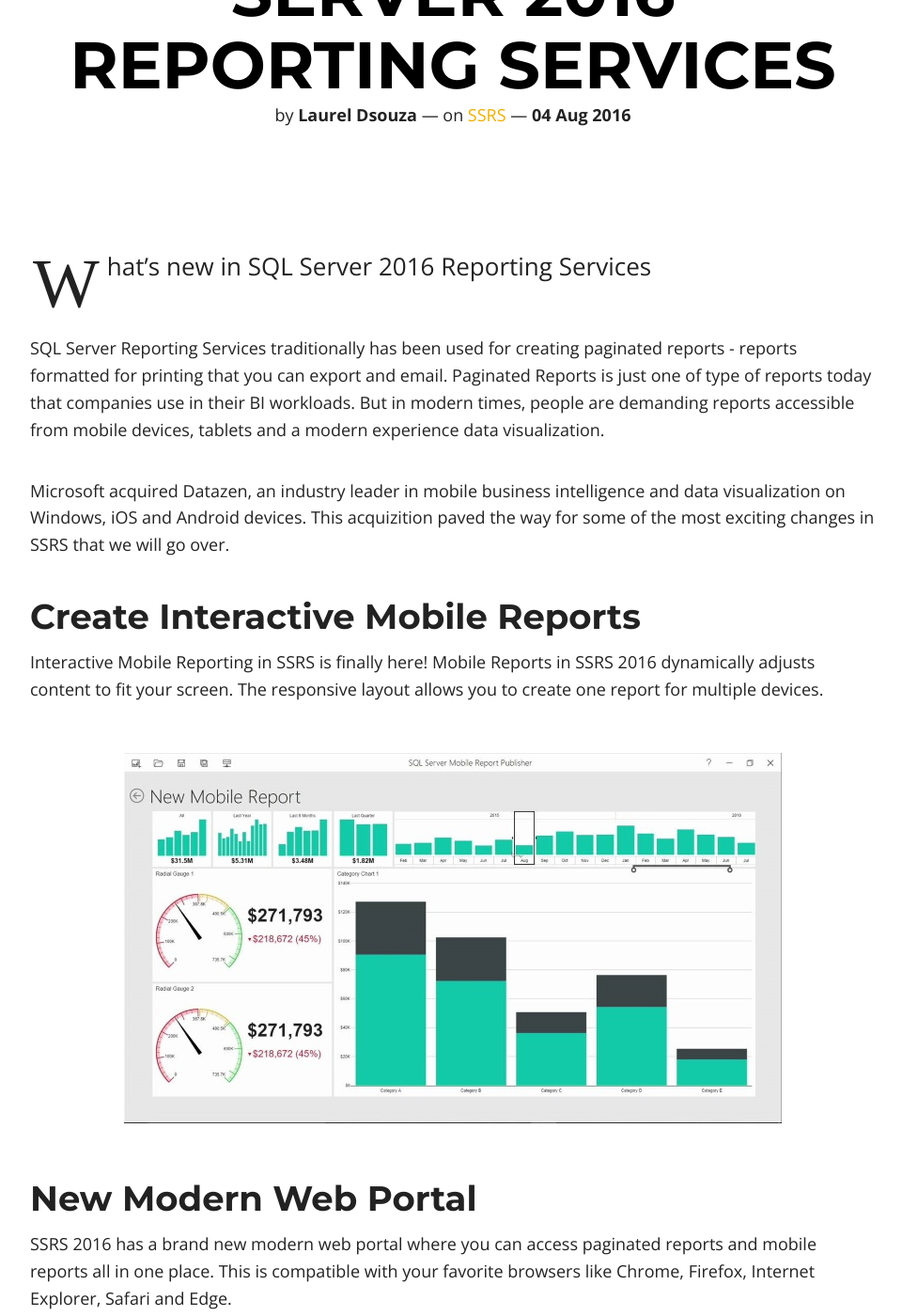
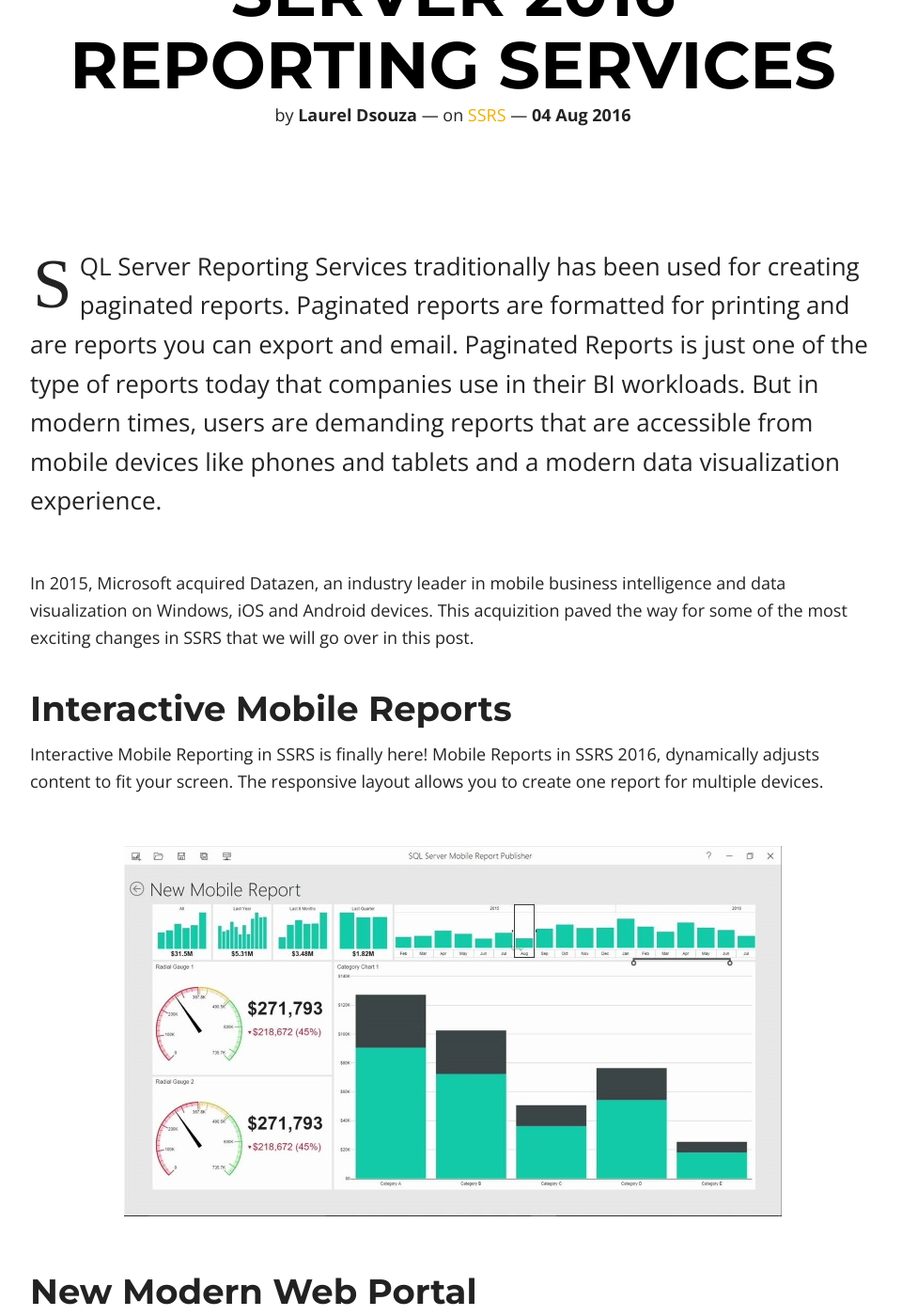
Before and after one commit to ldsouza/ldsouza.github.io, a Jekyll site: the page built from _posts/2016-08-04-what-s-new-in-sql-server-2016-reporting-services.md, in a window 1280 px wide and 1400 px high, scrolled down 343 px. Shown: the whole window at 94% size, without its empty margins (158-1118 px from the left). Built offline with Jekyll 4.4.1, drawn with Linux system fonts in a browser that asks for light colours; nearby versions of some CDN libraries; comment, search, counter and statistics services are not loaded; some of the changed text lies outside the part shown.

Commit message:
Update 2016-08-04-what-s-new-in-sql-server-2016-reporting-services.md

```diff
--- a/_posts/2016-08-04-what-s-new-in-sql-server-2016-reporting-services.md
+++ b/_posts/2016-08-04-what-s-new-in-sql-server-2016-reporting-services.md
@@ -10,21 +10,20 @@
 categories:
   - SSRS
 ---
-What's new in SQL Server 2016 Reporting Services
 
-SQL Server Reporting Services traditionally has been used for creating paginated reports - reports formatted for printing that you can export and email. Paginated Reports is just one of type of reports today that companies use in their BI workloads. But in modern times, people are demanding reports accessible from mobile devices, tablets and a modern experience data visualization.
+SQL Server Reporting Services traditionally has been used for creating paginated reports. Paginated reports are formatted for printing and are reports you can export and email. Paginated Reports is just one of the type of reports today that companies use in their BI workloads. But in modern times, users are demanding reports that are accessible from mobile devices like phones and tablets and a modern data visualization experience.
 
-Microsoft acquired Datazen, an industry leader in mobile business intelligence and data visualization on Windows, iOS and Android devices. This acquizition paved the way for some of the most exciting changes in SSRS that we will go over.
+In 2015, Microsoft acquired Datazen, an industry leader in mobile business intelligence and data visualization on Windows, iOS and Android devices. This acquizition paved the way for some of the most exciting changes in SSRS that we will go over in this post.
 
-## Create Interactive Mobile Reports
+## Interactive Mobile Reports
 
-Interactive Mobile Reporting in SSRS is finally here! Mobile Reports in SSRS 2016 dynamically adjusts content to fit your screen. The responsive layout allows you to create one report for multiple devices.
+Interactive Mobile Reporting in SSRS is finally here! Mobile Reports in SSRS 2016, dynamically adjusts content to fit your screen. The responsive layout allows you to create one report for multiple devices.
 
 ![Image]({{ site.url }}/images/blog/whats-new-ssrs-2016/3.JPG)
 
 ## New Modern Web Portal
 
-SSRS 2016 has a brand new modern web portal where you can access paginated reports and mobile reports all in one place. This is compatible with your favorite browsers like Chrome, Firefox, Internet Explorer, Safari and Edge.
+SSRS has a brand new modern web portal, a place where you can access paginated reports and mobile reports all in one place. This is compatible with your favorite browsers like Chrome, Firefox, Internet Explorer, Safari and Edge.
 
 ![Image]({{ site.url }}/images/blog/whats-new-ssrs-2016/4.JPG)
 
@@ -44,6 +43,7 @@
 
 ![Image]({{ site.url }}/images/blog/whats-new-ssrs-2016/2.JPG)
 
+
 ## Modern Paginated Reports
 
 SSRS 2016 has a new modern look for its paginated reports with new styles for tables, charts, gauges, maps, and other data visualizations. New chart types like Treemap and Sunburt charts are not available,
@@ -53,8 +53,8 @@
 
 ## Flexible Parameter Positioning
 
-Report Authors have direct control over the positioning of parameters in SSRS reports. Parameters can be inserted in a particular position, moved using drag-and-drop and spaces can be inserted between groups of parameters.
+Report Authors now have direct control over the positioning of parameters in SSRS. Parameters can be inserted in a particular position, moved using drag-and-drop functionality and spaces can be inserted between groups of parameters.
 
 ![Image]({{ site.url }}/images/blog/whats-new-ssrs-2016/7.JPG)
 
-With the shift to mobile computing and more and more work being done on mobile devices compared to what it once was. These new features in SQL 2012 Reporting Serviecs will allow reports to be consumed on phones and tablets and delivers a great experience on phones and tablets for executives , mobile workers. These changes allow SSRS developers and power users to create beautiful interactive reports not limited by the device it can be accessed from.
+With the shift to mobile computing and more and more work being done on mobile devices compared to what it once was, these new features in SQL 2016 Reporting Serviecs will allow reports to be consumed on phones and tablets and deliver a great experience on phones and tablets for executives and mobile workers.
```
